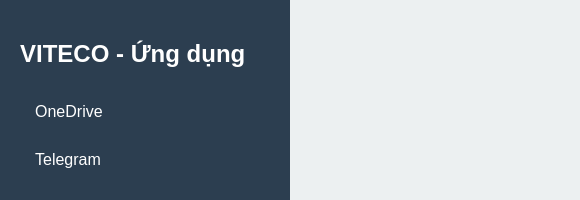
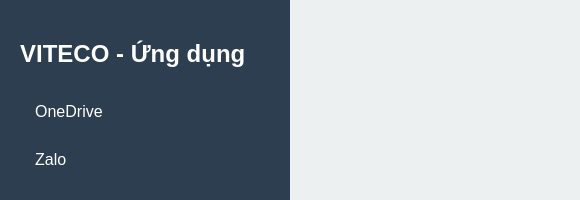
Before and after one commit to VITECO2025/App, a plain HTML site: page index.html in a window 1280 px wide. Shown: the top 200 px of the page, 0-580 px from the left. Drawn offline with Linux system fonts and the light colour scheme.

Commit message:
Update index.html

```diff
--- a/index.html
+++ b/index.html
@@ -74,7 +74,6 @@
         <div class="sidebar">
         <h2>VITECO - Ứng dụng</h2>
         <a onclick="loadApp('https://onedrive.live.com/?id=root&cid=AA95F7AB817F7EE3')">OneDrive</a>
-        <a onclick="loadApp('https://web.telegram.org/a/')">Telegram</a>
         <a onclick="loadApp('https://zalo.me/pc')">Zalo</a>
         <a onclick="loadApp('https://trello.com/b/tGfn4EHl/p-x%E1%BB%AD-ly-d%C6%A1n-hang')">Trello</a>
         <a onclick="loadApp('https://mail.zoho.com/zm/#mail/folder/inbox')">Email</a>
```
